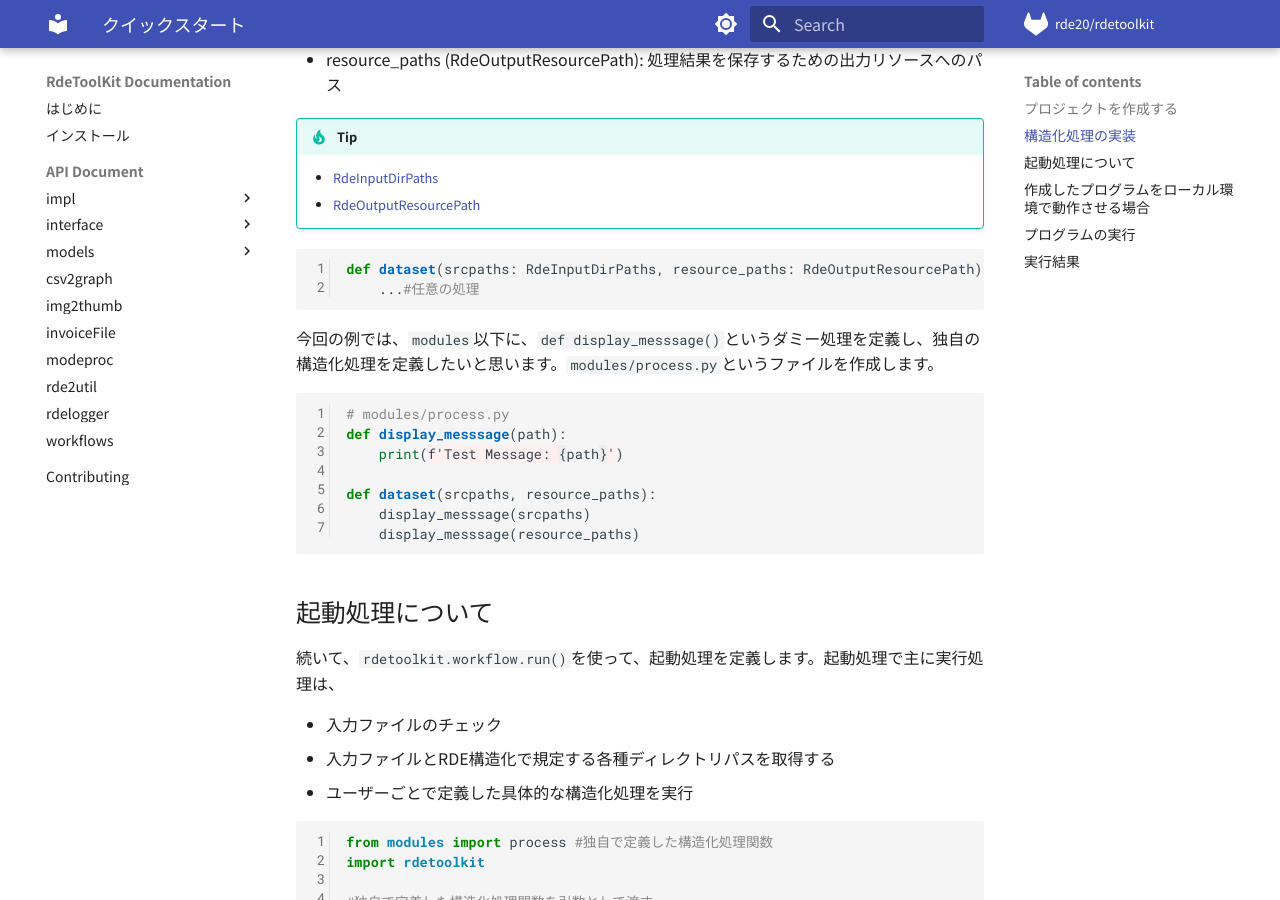
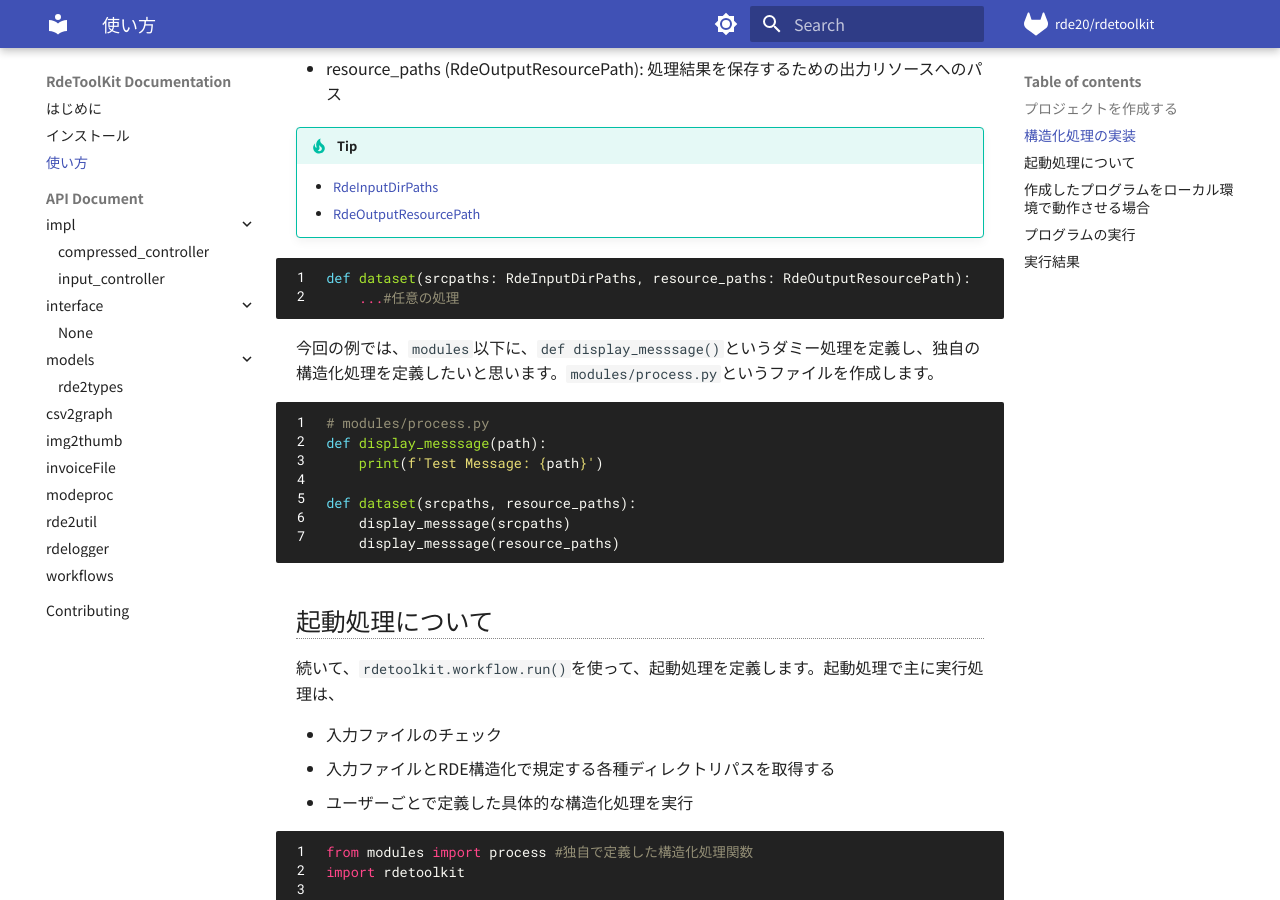
Before and after one commit to nims-dpfc/rdetoolkit, an MkDocs documentation site: the page built from docs/usage.md, in a window 1280 px wide and 900 px high, scrolled down 1402 px. Built offline with MkDocs 1.6.1 and Material for MkDocs 9.7.7, drawn with Linux system fonts in a browser that asks for light colours; some of the changed text lies outside the part shown.

```diff
--- a/mkdocs.yml
+++ b/mkdocs.yml
@@ -19,10 +19,12 @@
   features:
     - navigation.sections
     - navigation.top
+    - navigation.expand
 
 nav:
   - はじめに: index.md
   - インストール: install.md
+  - 使い方: usage.md
   - API Document:
     - impl:
         - rdetoolkit/impl/compressed_controller.md
@@ -54,8 +56,10 @@
   - pymdownx.highlight:
       use_pygments: true
       noclasses: true
-      pygments_style: colorful
+      pygments_style: monokai
       linenums: true
+  - pymdownx.tabbed:
+      alternate_style: true
 
 repo_url: https://gitlab.nims.go.jp/dpfc/data_registry/rde20/rdetoolkit
 repo_name: rde20/rdetoolkit
@@ -71,3 +75,6 @@
       as to measure the effectiveness of our documentation and whether users
       find what they're searching for. With your consent, you're helping us to
       make our documentation better.
+
+extra_css:
+    - css/extra.css
```
